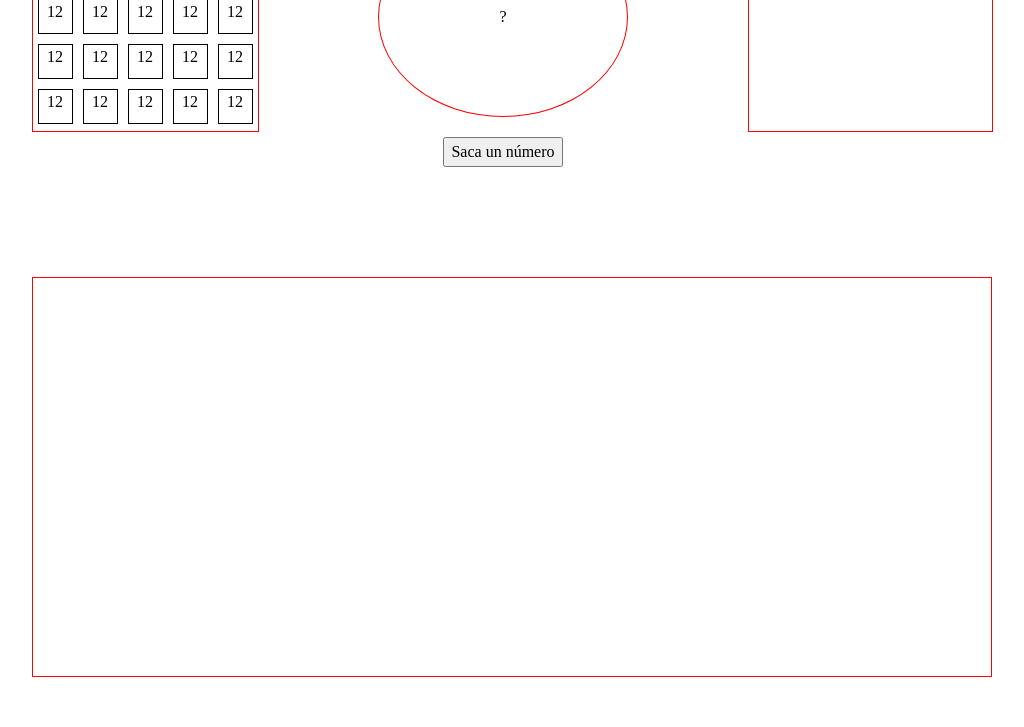
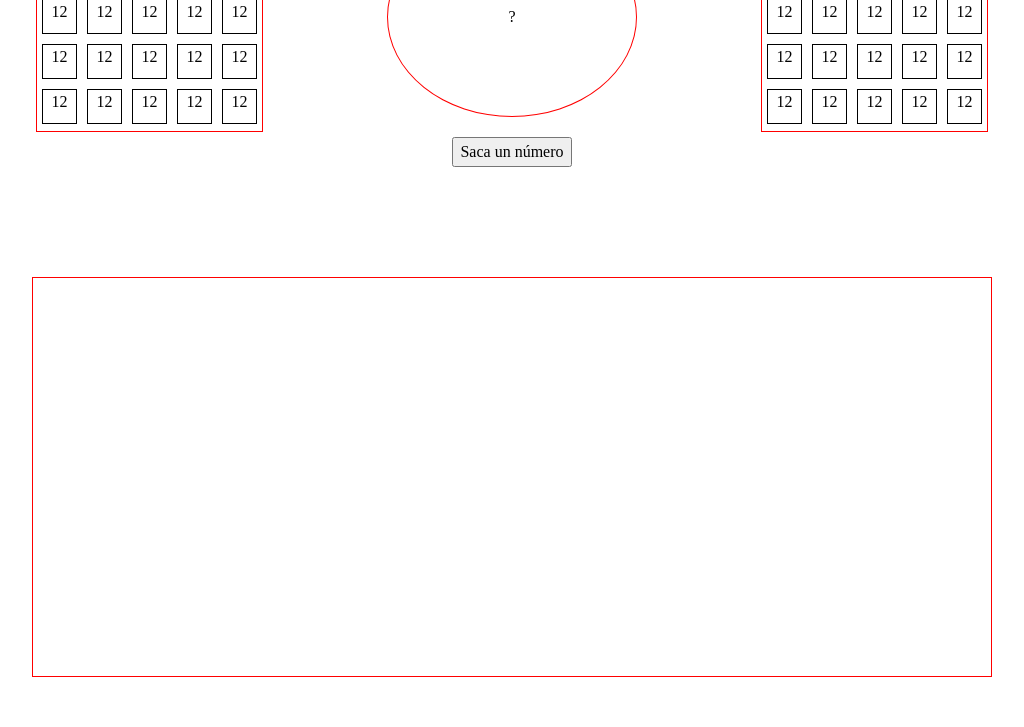
Before and after one commit to RomerEnr/bingo-js, a website built with Vite: page src/index.html in a window 1280 px wide. Shown: the part 123-850 px from the top of the page, without its empty margins (128-1152 px from the left). Built offline with nearby package versions, Linux system fonts and the light colour scheme.

Commit message:
algo de lógica añadida

```diff
--- a/src/index.css
+++ b/src/index.css
@@ -3,6 +3,16 @@
 :root {
   --width: 245px;
   --height: 180px;
+}
+
+.cardboard-display {
+  max-width: var(--width);
+  height: var(--height);
+  border: 1px solid red;
+  display: flex;
+  gap: 5px;
+  flex-direction: column;
+  text-align: center;
 }
 
 .app {
@@ -20,17 +30,11 @@
   padding: 40px;
 }
 
-.player-board {
-  max-width: var(--width);
-  height: var(--height);
-  border: 1px solid red;
-  display: flex;
-  gap: 5px;
-  flex-direction: column;
-  text-align: center;
+.player-cardboard {
+  background: white;
 }
 
-.player-content {
+.cardboard {
   display: grid;
   grid-template-columns: repeat(5, 1fr);
   padding: 5px;
@@ -65,9 +69,7 @@
 }
 
 .cpu-cardboard {
-  min-width: var(--width);
-  height: var(--height);
-  border: 1px solid red;
+  background: white;
 }
 
 .history-container {
--- a/src/index.html
+++ b/src/index.html
@@ -13,13 +13,13 @@
   <div class="app">
     <main class="bingo-container">
       <!--  -->
-      <section class="player-board">
+      <section class="player-cardboard cardboard-display">
 
         <header>
           <h1>Player</h1>
         </header>
 
-        <section class="player-content">
+        <section class="cardboard">
           <div class="casilla">12</div>
           <div class="casilla">12</div>
           <div class="casilla">12</div>
@@ -49,7 +49,29 @@
 
       </section>
 
-      <section class="cpu-cardboard">
+      <section class="cpu-cardboard cardboard-display">
+
+        <header>
+          <h1>Player</h1>
+        </header>
+
+        <section class="cardboard">
+          <div class="casilla">12</div>
+          <div class="casilla">12</div>
+          <div class="casilla">12</div>
+          <div class="casilla">12</div>
+          <div class="casilla">12</div>
+          <div class="casilla">12</div>
+          <div class="casilla">12</div>
+          <div class="casilla">12</div>
+          <div class="casilla">12</div>
+          <div class="casilla">12</div>
+          <div class="casilla">12</div>
+          <div class="casilla">12</div>
+          <div class="casilla">12</div>
+          <div class="casilla">12</div>
+          <div class="casilla">12</div>
+        </section>
 
       </section>
     </main>
--- a/src/index.js
+++ b/src/index.js
@@ -0,0 +1,15 @@
+import { range, shuffle } from "lodash-es";
+let bingoBalls = range(1, 91);
+let playerCard = [];
+let cpuCard = [];
+
+const createCard = () => {
+  bingoBalls = range(1, 91);
+  playerCard = shuffle(range(1, 91));
+  playerCard = playerCard.slice(0, 15);
+  cpuCard = range(1, 91).slice(0, 15);
+
+  console.log(playerCard);
+};
+
+createCard();
```
Also changed, not shown: src/modules/createCard.js (added).
